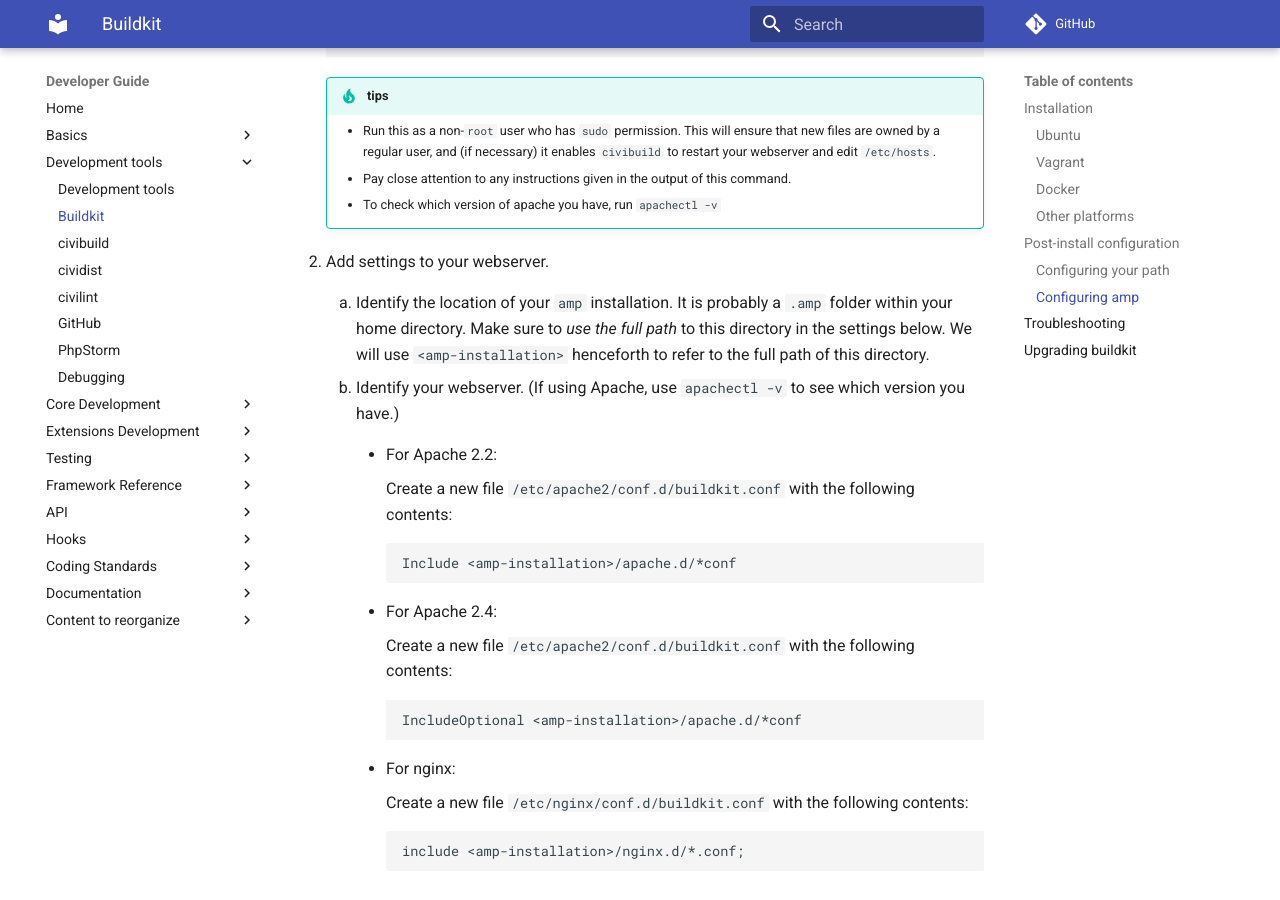
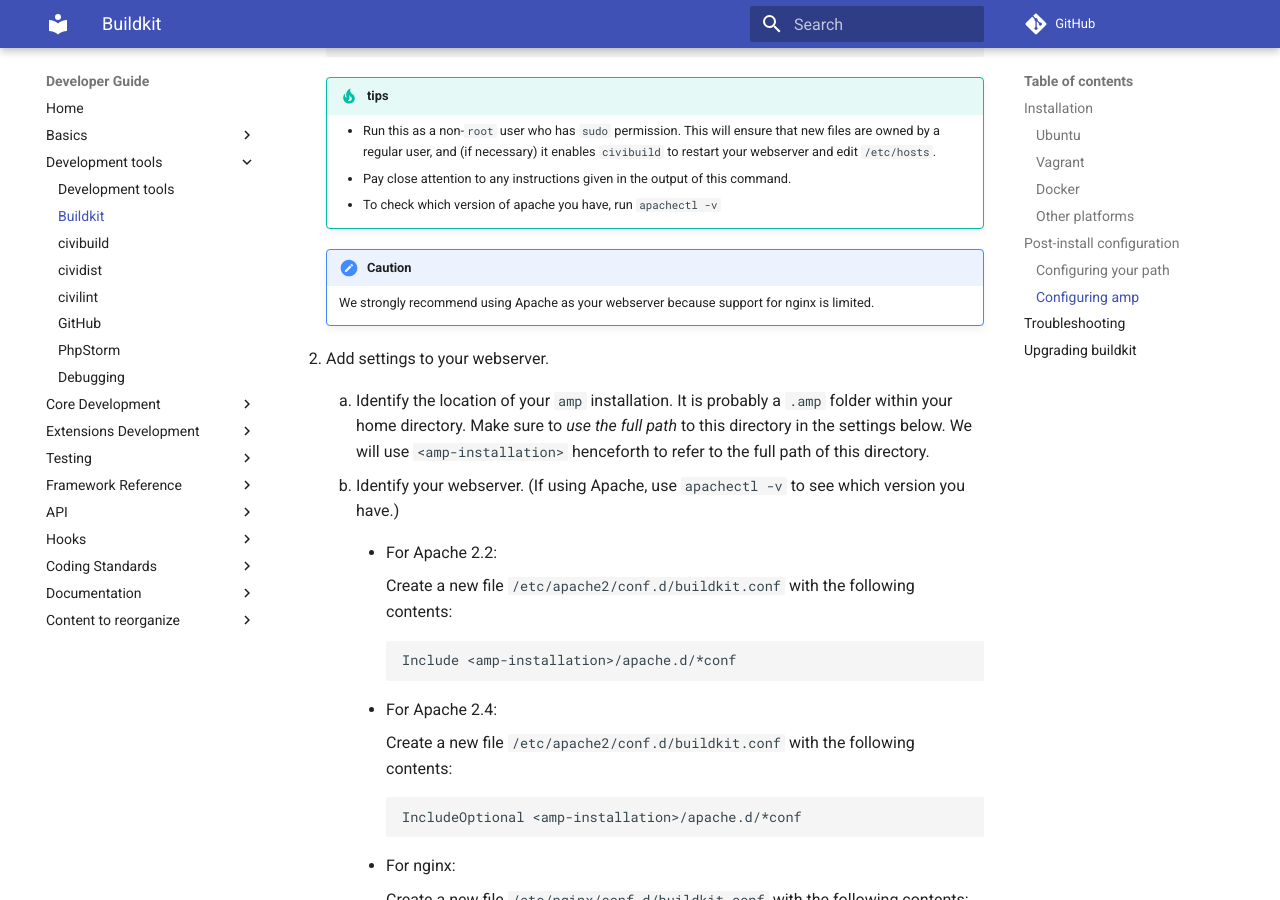
Before and after one commit to civicrm/civicrm-dev-docs, an MkDocs documentation site: the page built from docs/tools/buildkit.md, in a window 1280 px wide and 900 px high, scrolled down 3083 px. Built offline with MkDocs 1.6.1 and Material for MkDocs 9.7.7, drawn with Linux system fonts in a browser that asks for light colours; comment, search, counter and statistics services are not loaded; old or Windows-style settings are respelled for this version of MkDocs.

Commit message:
Recommend that people use Apache instead of nginx

```diff
--- a/docs/tools/buildkit.md
+++ b/docs/tools/buildkit.md
@@ -123,6 +123,10 @@
         * Pay close attention to any instructions given in the output of this command.
         * To check which version of apache you have, run `apachectl -v`
 
+    !!! caution
+        We strongly recommend using Apache as your webserver because support for nginx is limited.
+
+
 1. Add settings to your webserver.
 
     1. Identify the location of your `amp` installation. It is probably a `.amp` folder within your home directory. Make sure to *use the full path* to this directory in the settings below. We will use `<amp-installation>` henceforth to refer to the full path of this directory.
```
